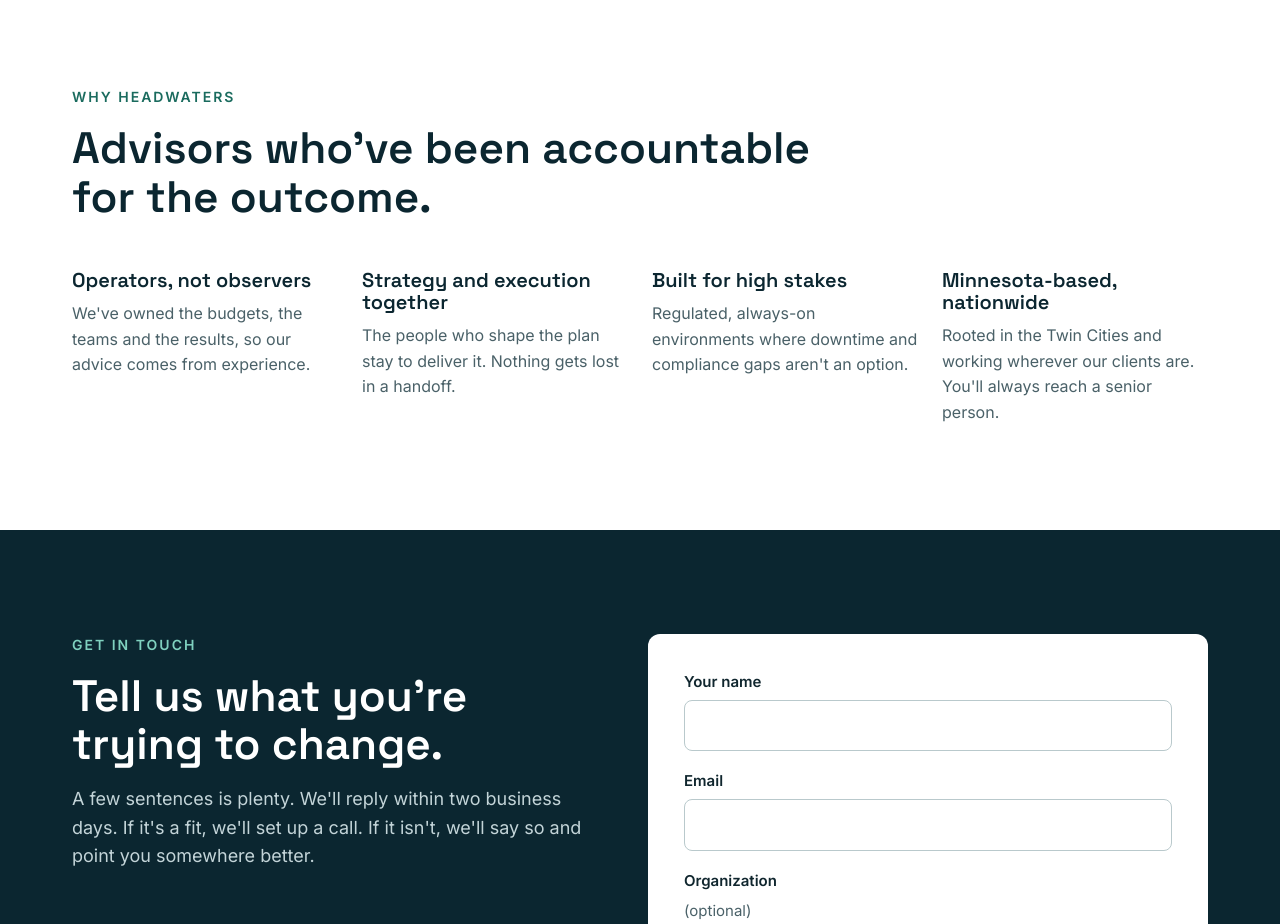
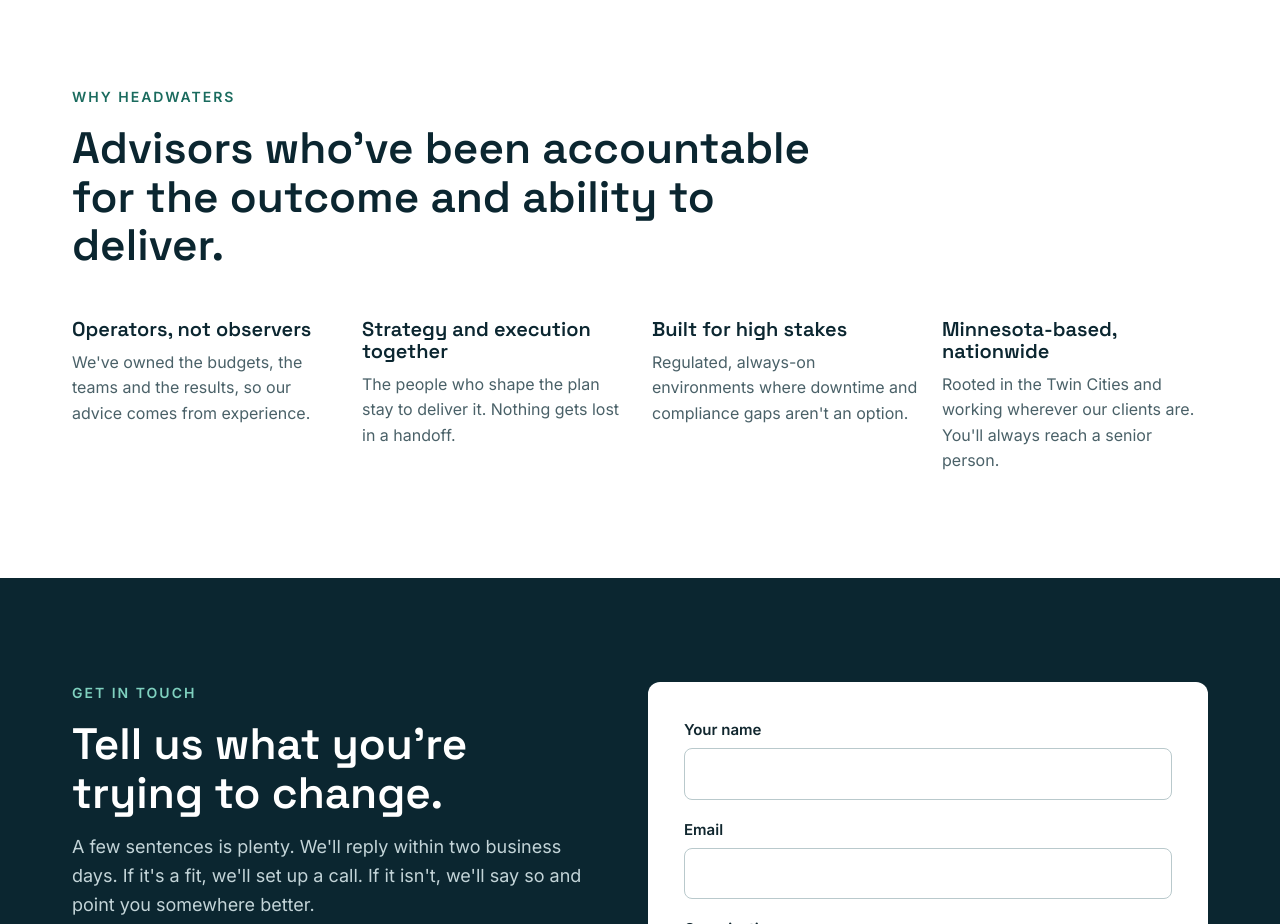
Before and after one commit to martyotten/headwaters, a plain HTML site: page index.html in a window 1280 px wide. Shown: the part 3440-4364 px from the top of the page. Drawn offline with Linux system fonts and the light colour scheme.

Commit message:
Update Why Headwaters heading
Co-Authored-By: Claude Opus 5.5 <noreply@anthropic.com>
Claude-Session: https://claude.ai/code/session_01DfNooERYcbDeSQw559TDrt

```diff
--- a/index.html
+++ b/index.html
@@ -157,7 +157,7 @@ Headwaters Advisory Group
 <div class="wrap">
 <div class="head">
 <p class="eyebrow">Why Headwaters</p>
-<h2>Advisors who've been accountable for the outcome.</h2>
+<h2>Advisors who've been accountable for the outcome and ability to deliver.</h2>
 </div>
 <div class="grid">
 <div class="why"><h3>Operators, not observers</h3><p class="muted">We've owned the budgets, the teams and the results, so our advice comes from experience.</p></div>
```
